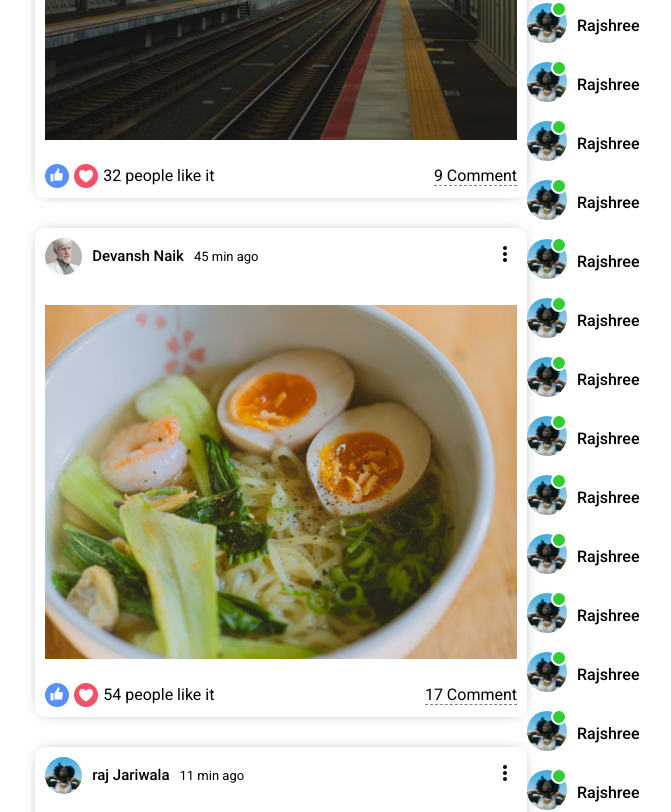
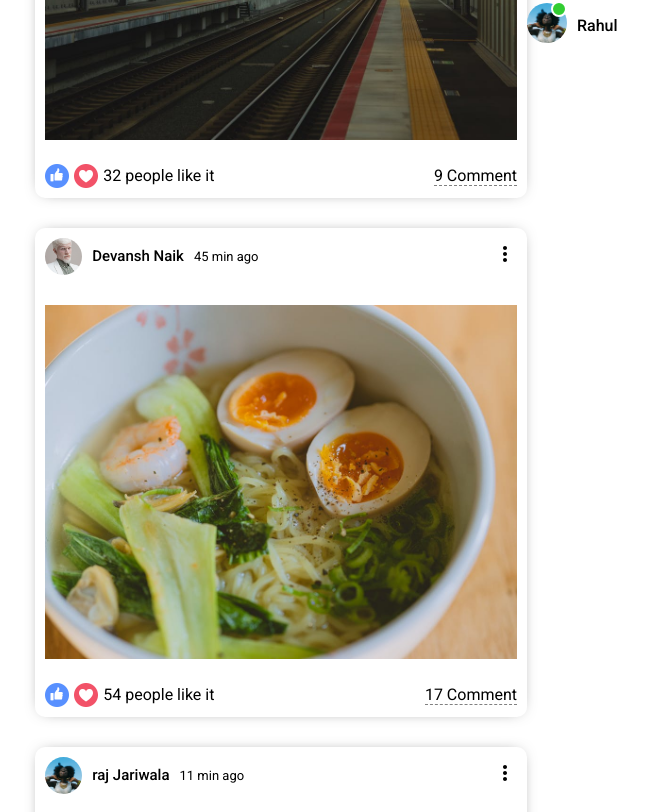
Before and after one commit to Nehulvsv/genzsocial, a React (Create React App) app: page / in a window 1280 px wide. Shown: the part 560-1372 px from the top of the page, without its empty margins (233-904 px from the left). Built offline with nearby package versions, Linux system fonts and the light colour scheme.

Commit message:
rightbar update

```diff
--- a/src/components/rightbar/Rightbar.jsx
+++ b/src/components/rightbar/Rightbar.jsx
@@ -17,98 +17,7 @@ export default function Rightbar() {
               <img className = "rightbarProfileImg" src="/assets/person/3.jpeg" alt="" />
               <span className="righbarOnline"></span>
             </div>
-              <span className="rightbarUsername">Rajshree</span>
-          </li>
-          <li className="rightbarFrd">
-            <div className="rightbarProfileImgContainer">
-              <img className = "rightbarProfileImg" src="/assets/person/3.jpeg" alt="" />
-              <span className="righbarOnline"></span>
-            </div>
-              <span className="rightbarUsername">Rajshree</span>
-          </li>
-          <li className="rightbarFrd">
-            <div className="rightbarProfileImgContainer">
-              <img className = "rightbarProfileImg" src="/assets/person/3.jpeg" alt="" />
-              <span className="righbarOnline"></span>
-            </div>
-              <span className="rightbarUsername">Rajshree</span>
-          </li>
-          <li className="rightbarFrd">
-            <div className="rightbarProfileImgContainer">
-              <img className = "rightbarProfileImg" src="/assets/person/3.jpeg" alt="" />
-              <span className="righbarOnline"></span>
-            </div>
-              <span className="rightbarUsername">Rajshree</span>
-          </li>
-          <li className="rightbarFrd">
-            <div className="rightbarProfileImgContainer">
-              <img className = "rightbarProfileImg" src="/assets/person/3.jpeg" alt="" />
-              <span className="righbarOnline"></span>
-            </div>
-              <span className="rightbarUsername">Rajshree</span>
-          </li>
-          <li className="rightbarFrd">
-            <div className="rightbarProfileImgContainer">
-              <img className = "rightbarProfileImg" src="/assets/person/3.jpeg" alt="" />
-              <span className="righbarOnline"></span>
-            </div>
-              <span className="rightbarUsername">Rajshree</span>
-          </li>
-          <li className="rightbarFrd">
-            <div className="rightbarProfileImgContainer">
-              <img className = "rightbarProfileImg" src="/assets/person/3.jpeg" alt="" />
-              <span className="righbarOnline"></span>
-            </div>
-              <span className="rightbarUsername">Rajshree</span>
-          </li>
-          <li className="rightbarFrd">
-            <div className="rightbarProfileImgContainer">
-              <img className = "rightbarProfileImg" src="/assets/person/3.jpeg" alt="" />
-              <span className="righbarOnline"></span>
-            </div>
-              <span className="rightbarUsername">Rajshree</span>
-          </li>
-          <li className="rightbarFrd">
-            <div className="rightbarProfileImgContainer">
-              <img className = "rightbarProfileImg" src="/assets/person/3.jpeg" alt="" />
-              <span className="righbarOnline"></span>
-            </div>
-              <span className="rightbarUsername">Rajshree</span>
-          </li>
-          <li className="rightbarFrd">
-            <div className="rightbarProfileImgContainer">
-              <img className = "rightbarProfileImg" src="/assets/person/3.jpeg" alt="" />
-              <span className="righbarOnline"></span>
-            </div>
-              <span className="rightbarUsername">Rajshree</span>
-          </li>
-          <li className="rightbarFrd">
-            <div className="rightbarProfileImgContainer">
-              <img className = "rightbarProfileImg" src="/assets/person/3.jpeg" alt="" />
-              <span className="righbarOnline"></span>
-            </div>
-              <span className="rightbarUsername">Rajshree</span>
-          </li>
-          <li className="rightbarFrd">
-            <div className="rightbarProfileImgContainer">
-              <img className = "rightbarProfileImg" src="/assets/person/3.jpeg" alt="" />
-              <span className="righbarOnline"></span>
-            </div>
-              <span className="rightbarUsername">Rajshree</span>
-          </li>
-          <li className="rightbarFrd">
-            <div className="rightbarProfileImgContainer">
-              <img className = "rightbarProfileImg" src="/assets/person/3.jpeg" alt="" />
-              <span className="righbarOnline"></span>
-            </div>
-              <span className="rightbarUsername">Rajshree</span>
-          </li>
-          <li className="rightbarFrd">
-            <div className="rightbarProfileImgContainer">
-              <img className = "rightbarProfileImg" src="/assets/person/3.jpeg" alt="" />
-              <span className="righbarOnline"></span>
-            </div>
-              <span className="rightbarUsername">Rajshree</span>
+              <span className="rightbarUsername">Rahul</span>
           </li>
         </ul>
       </div>
```
